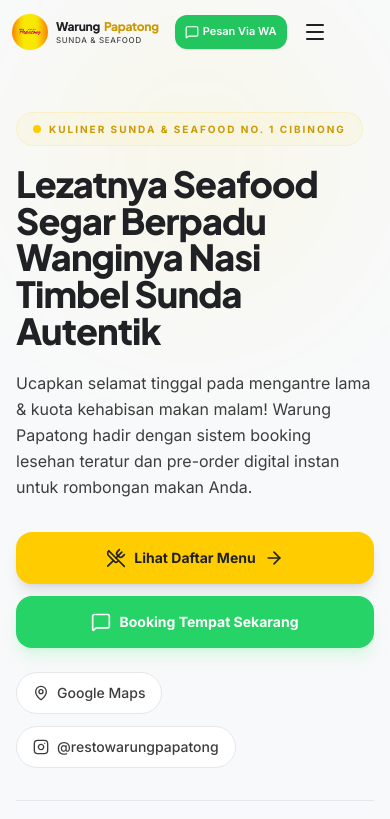
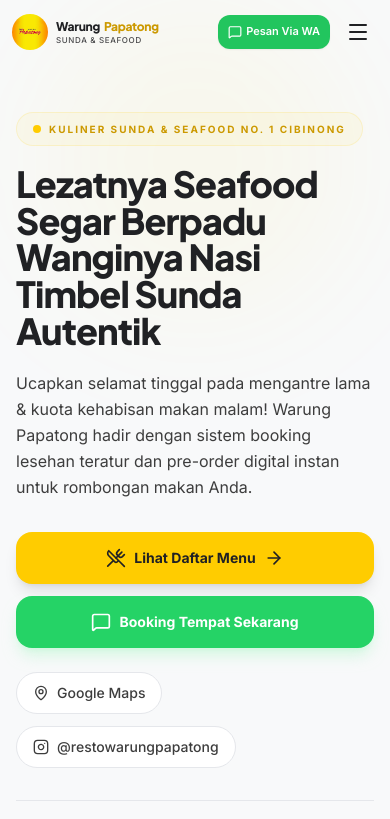
Before and after one commit to warungpapatong/warung-papatong, a Next.js app: page / in a window 390 px wide. Shown: the top 819 px of the page. Built offline with nearby package versions, Linux system fonts and the light colour scheme; no server answers.

Commit message:
Polish navbar position

```diff
--- a/src/components/layout/Navbar.tsx
+++ b/src/components/layout/Navbar.tsx
@@ -70,13 +70,17 @@
         <div
           className="
             mx-auto
-            grid
+            flex
             max-w-7xl
-            grid-cols-[auto_1fr_auto]
             items-center
-            gap-4
+            justify-between
+            gap-2
             px-3
+            sm:gap-3
             sm:px-6
+            lg:grid
+            lg:grid-cols-[220px_1fr_220px]
+            lg:gap-4
             lg:px-8
           "
         >
@@ -87,9 +91,10 @@
             className="
               flex
               min-w-0
+              flex-1
               items-center
               gap-2
-                shrink-0
+              lg:flex-none
             "
           >
             <Image
@@ -189,7 +194,17 @@
           </nav>
 
           {/* RIGHT SIDE */}
-          <div className="flex shrink-0 items-center gap-2 sm:gap-3">
+          <div
+            className="
+              flex
+              shrink-0
+              items-center
+              justify-end
+              gap-2
+              sm:gap-3
+              lg:w-[220px]
+            "
+          >
             {/* DESKTOP WA */}
             <button
               onClick={() => handleWA('Navbar — Pesan via WA')}
--- a/src/lib/config.ts
+++ b/src/lib/config.ts
@@ -18,7 +18,7 @@
   // ─── DATA TAMBAHAN UNTUK FIX ERROR ABOUT PAGE ──────────────────────────────
   whatsappBaseLink:    'https://wa.me',
   businessName:        'Resto Warung Papatong',
-  handoverEmail:       'warungpapatong.cibinong@gmail.com',
+  handoverEmail:       'warungpapatong@gmail.com',
 } as const;
 
 // ─── GOOGLE ADS TRACKING ─────────────────────────────────────────────────────
```
Lines whose indentation alone changed are shown as unchanged.
